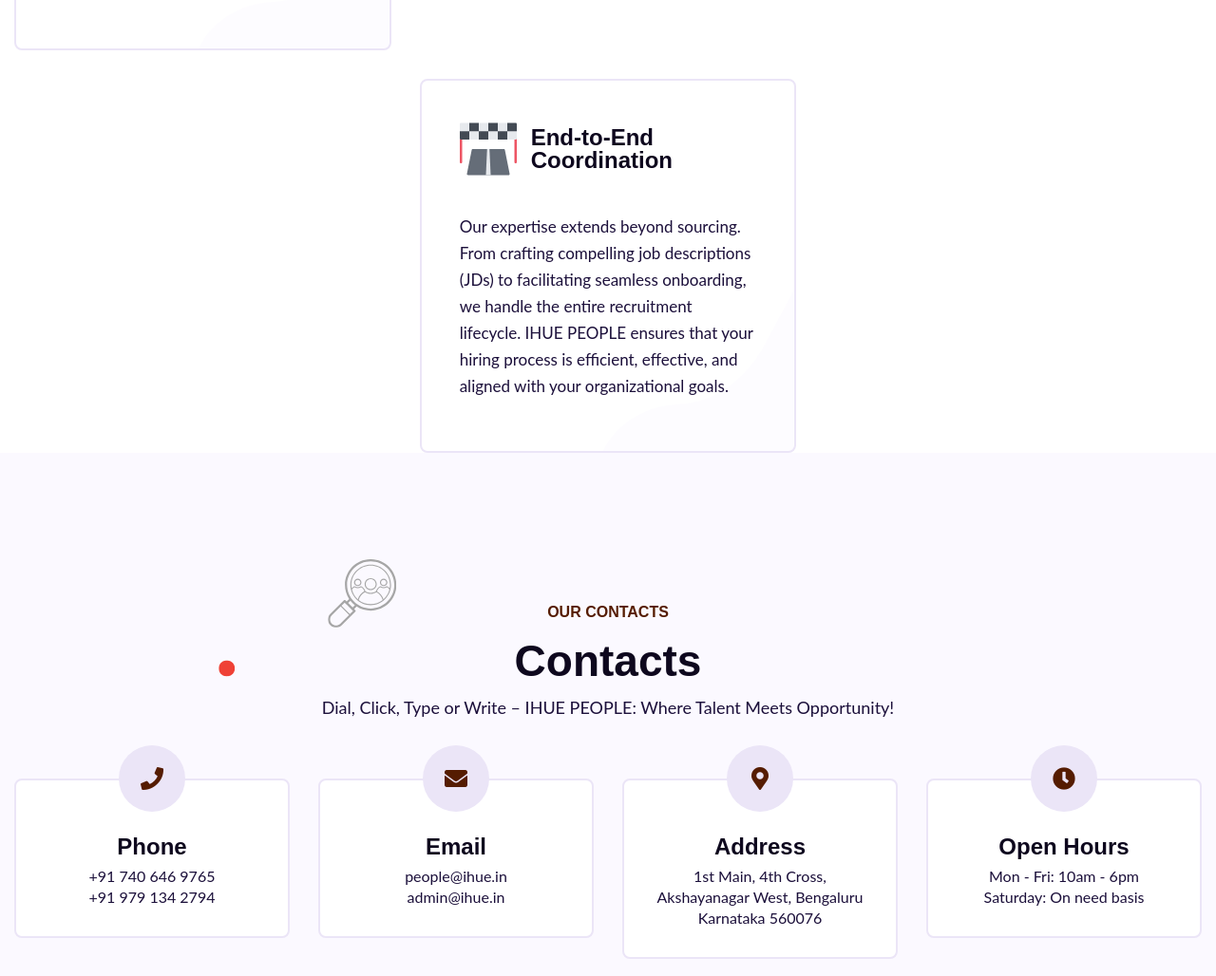
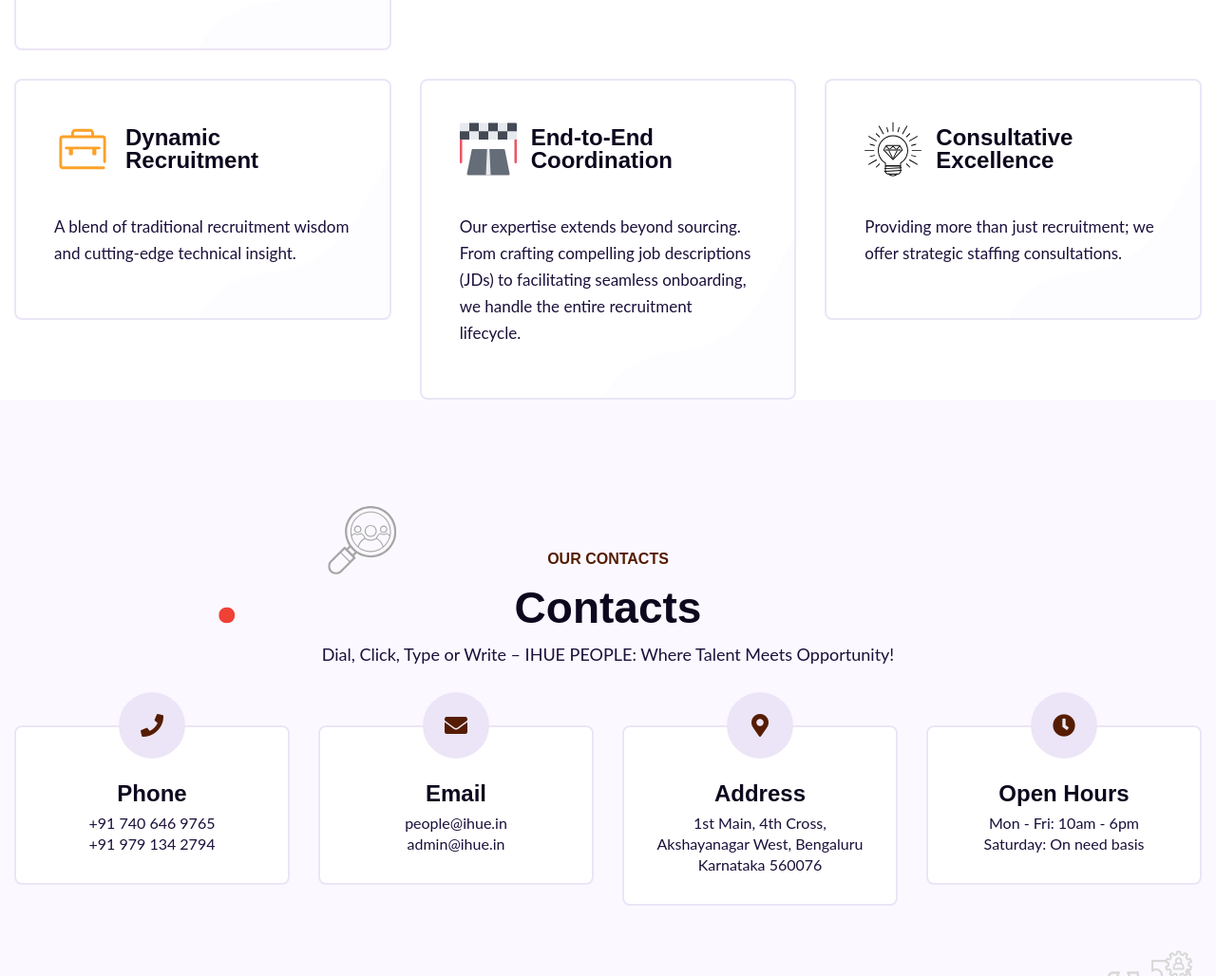
Before and after one commit to jithpillai/people, a plain HTML site: page index.html in a window 1280 px wide. Shown: the part 1962-2990 px from the top of the page at 95% size. Drawn offline with Linux system fonts and the light colour scheme.

Commit message:
Added Few more points

```diff
--- a/index.html
+++ b/index.html
@@ -126,6 +126,17 @@
                 <p>As a startup founded by industry veterans, we understand the challenges faced by organizations in today’s fast-paced world. IHUE PEOPLE acts as the bridge that spans the gap between your HR needs and the talent pool. Whether you’re a tech giant or a nimble startup, we’ve got your back.</p>
               </div>
             </div>
+
+            <div class="col col-lg-4">
+              <div class="service_item" style="background-image: url('assets/images/shape/shape_path_1.svg');">
+                <div class="title_wrap">
+                  <div class="item_icon"><img src="assets/images/icon/dyn-recruit.svg" alt="Dynamic Recruitment"></div>
+                  <h3 class="item_title mb-0">Dynamic Recruitment</h3>
+                </div>
+                <br/>
+                <p> A blend of traditional recruitment wisdom and cutting-edge technical insight.</p>
+              </div>
+            </div>
             <div class="col col-lg-4">
               <div class="service_item" style="background-image: url('assets/images/shape/shape_path_1.svg');">
                 <div class="title_wrap">
@@ -133,7 +144,18 @@
                   <h3 class="item_title mb-0">End-to-End Coordination</h3>
                 </div>
                 <br/>
-                <p>Our expertise extends beyond sourcing. From crafting compelling job descriptions (JDs) to facilitating seamless onboarding, we handle the entire recruitment lifecycle. IHUE PEOPLE ensures that your hiring process is efficient, effective, and aligned with your organizational goals.</p>
+                <p>Our expertise extends beyond sourcing. From crafting compelling job descriptions (JDs) to facilitating seamless onboarding, we handle the entire recruitment lifecycle.</p>
+              </div>
+            </div>
+
+            <div class="col col-lg-4">
+              <div class="service_item" style="background-image: url('assets/images/shape/shape_path_1.svg');">
+                <div class="title_wrap">
+                  <div class="item_icon"><img src="assets/images/icon/diamond.svg" alt="Consultative Excellence"></div>
+                  <h3 class="item_title mb-0">Consultative Excellence</h3>
+                </div>
+                <br/>
+                <p> Providing more than just recruitment; we offer strategic staffing consultations.</p>
               </div>
             </div>
           </div>
@@ -227,6 +249,8 @@
                     <li><span>Saturday:</span> <span>On need basis</span></li>
                     <li><span>Sunday:</span> <span><strong>Closed</strong></span></li>
                   </ul>
+                  <br/>
+                  <h3 class="footer_widget_title">Dedicated to excellence, available for your future</h3>
                 </div>
               </div>
             </div>
```
Also changed, not shown: assets/images/icon/diamond.svg (added), assets/images/icon/dyn-recruit.svg (added).
